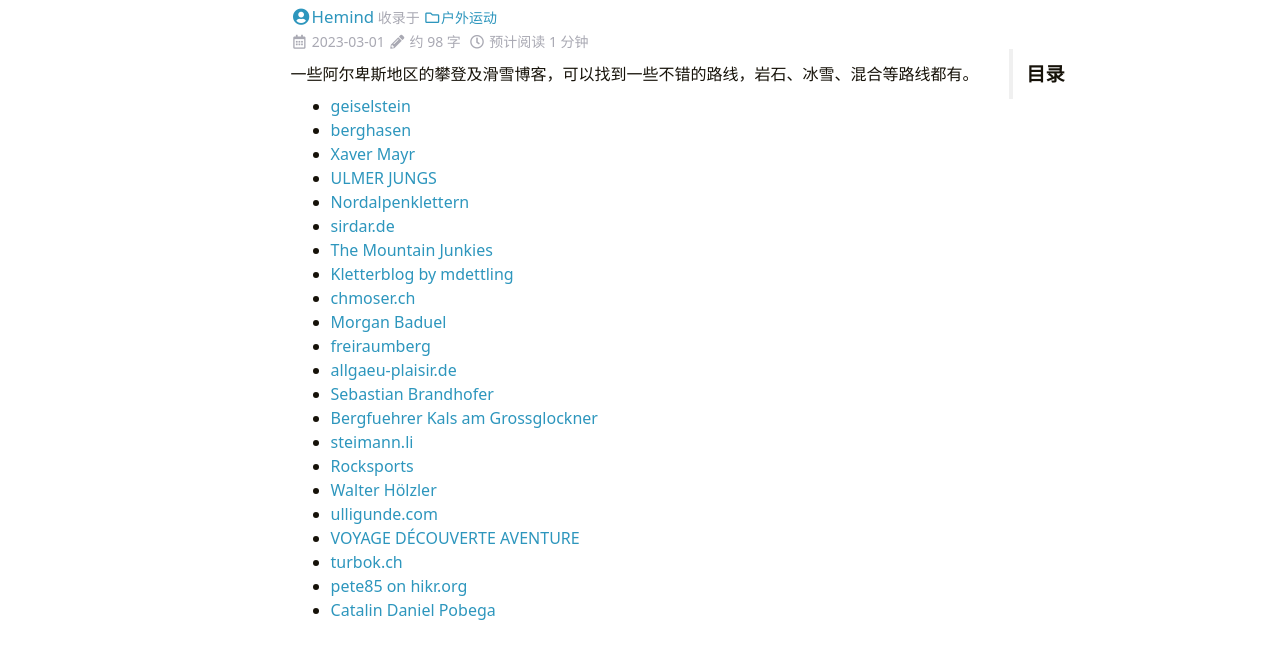
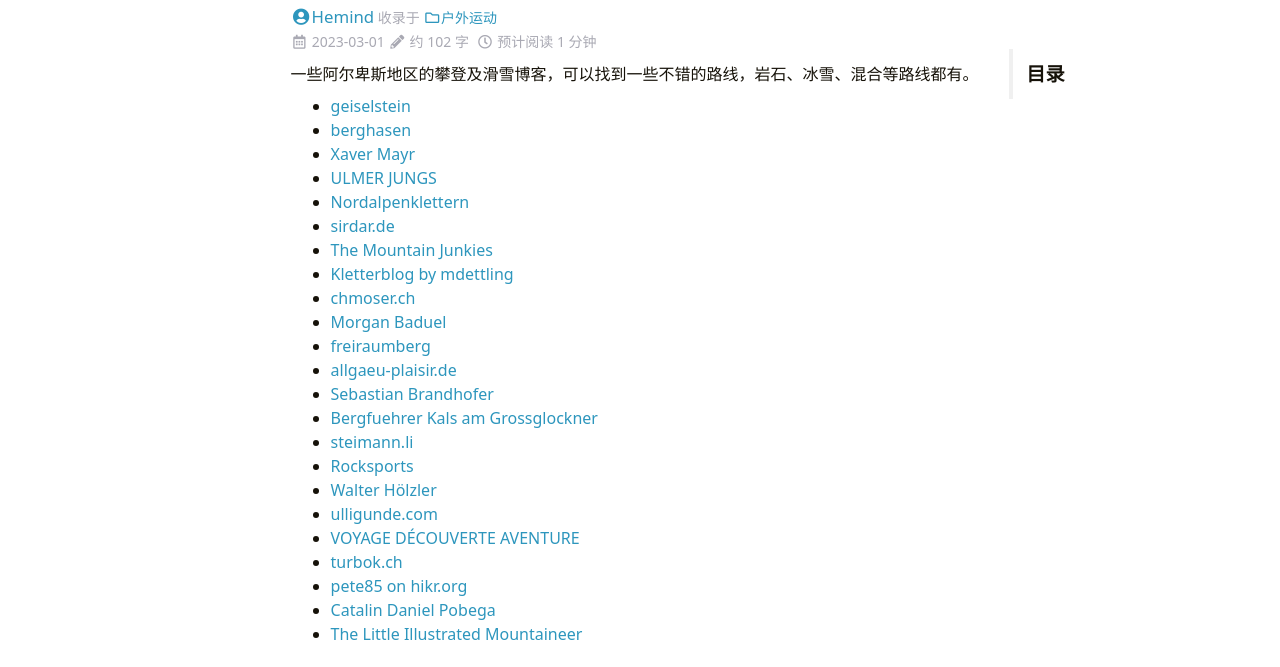
Before and after one commit to hemind/hemind.github.io, a plain HTML site: page posts/alps-climbing-blogs/index.html in a window 1280 px wide. Shown: the part 111-778 px from the top of the page. Drawn offline with Linux system fonts and the light colour scheme.

Commit message:
building site Tue Jul  4 03:53:39 CEST 2023

```diff
--- a/posts/alps-climbing-blogs/index.html
+++ b/posts/alps-climbing-blogs/index.html
@@ -27,7 +27,7 @@
         "mainEntityOfPage": {
             "@type": "WebPage",
             "@id": "http:\/\/hemind.github.io\/posts\/alps-climbing-blogs\/"
-        },"genre": "posts","keywords": "阅读, 路书","wordcount":  98 ,
+        },"genre": "posts","keywords": "阅读, 路书","wordcount":  102 ,
         "url": "http:\/\/hemind.github.io\/posts\/alps-climbing-blogs\/","datePublished": "2023-03-01T16:51:56+01:00","dateModified": "2023-03-01T16:51:56+01:00","publisher": {
             "@type": "Organization",
             "name": "Hemind"},"author": {
@@ -77,7 +77,7 @@
             <div class="toc-content" id="toc-content-auto"></div>
         </div><article class="page single"><h1 class="single-title animated flipInX">一些阿尔卑斯攀登滑雪博客</h1><div class="post-meta">
             <div class="post-meta-line"><span class="post-author"><a href="/" title="Author" rel=" author" class="author"><i class="fas fa-user-circle fa-fw"></i>Hemind</a></span>&nbsp;<span class="post-category">收录于 <a href="/categories/%E6%88%B7%E5%A4%96%E8%BF%90%E5%8A%A8/"><i class="far fa-folder fa-fw"></i>户外运动</a></span></div>
-            <div class="post-meta-line"><i class="far fa-calendar-alt fa-fw"></i>&nbsp;<time datetime="2023-03-01">2023-03-01</time>&nbsp;<i class="fas fa-pencil-alt fa-fw"></i>&nbsp;约 98 字&nbsp;
+            <div class="post-meta-line"><i class="far fa-calendar-alt fa-fw"></i>&nbsp;<time datetime="2023-03-01">2023-03-01</time>&nbsp;<i class="fas fa-pencil-alt fa-fw"></i>&nbsp;约 102 字&nbsp;
                 <i class="far fa-clock fa-fw"></i>&nbsp;预计阅读 1 分钟&nbsp;</div>
         </div><div class="details toc" id="toc-static"  kept="">
                 <div class="details-summary toc-title">
@@ -109,6 +109,7 @@
 <li><a href="https://www.turbok.ch/" target="_blank" rel="noopener noreffer">turbok.ch</a></li>
 <li><a href="https://www.hikr.org/user/pete85/alp/?rando_sort=rando_date" target="_blank" rel="noopener noreffer">pete85 on hikr.org</a></li>
 <li><a href="http://pobega.ro/" target="_blank" rel="noopener noreffer">Catalin Daniel Pobega</a></li>
+<li><a href="https://alpinisme.over-blog.net/" target="_blank" rel="noopener noreffer">The Little Illustrated Mountaineer</a></li>
 </ul></div><div class="post-footer" id="post-footer">
     <div class="post-info">
         <div class="post-info-line">
```
